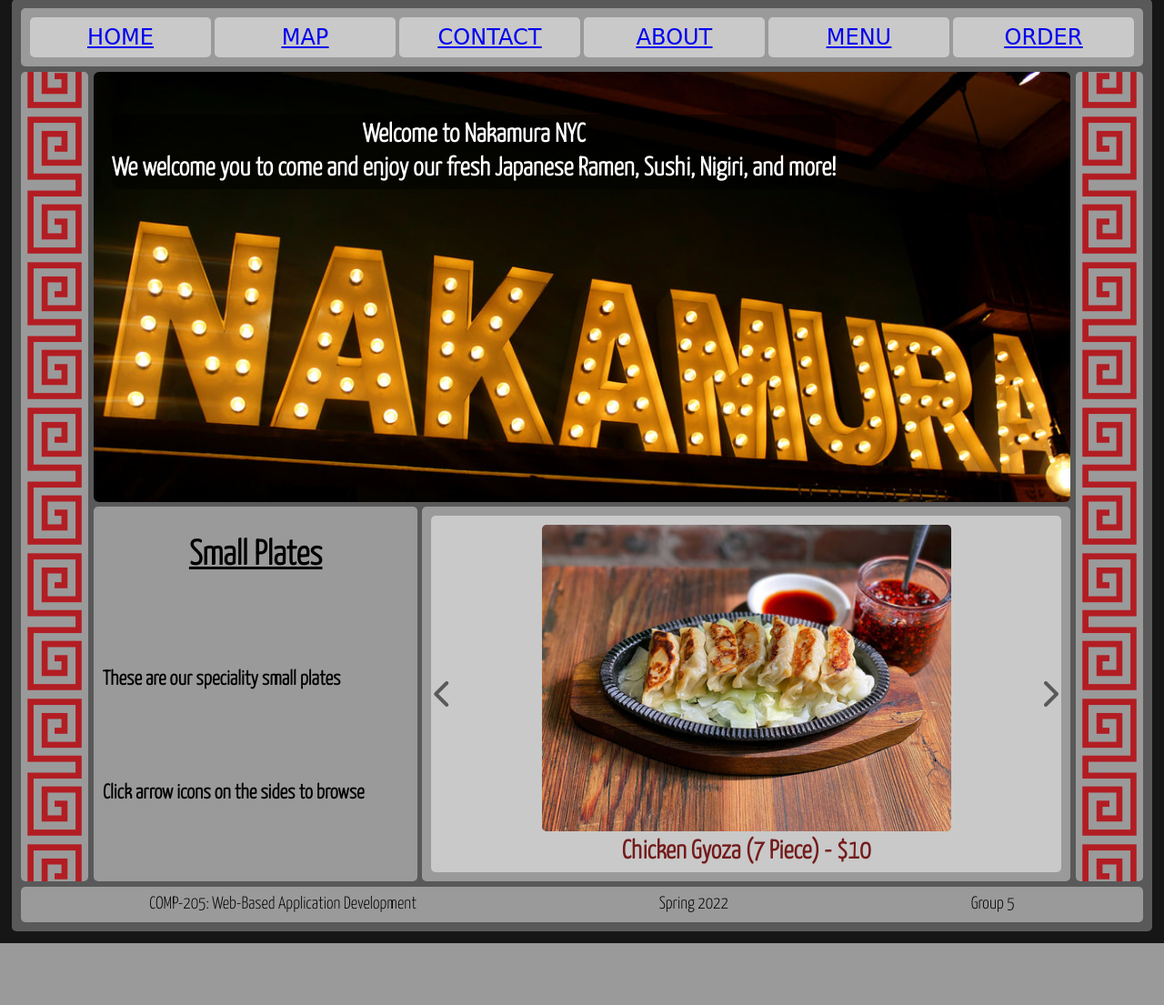
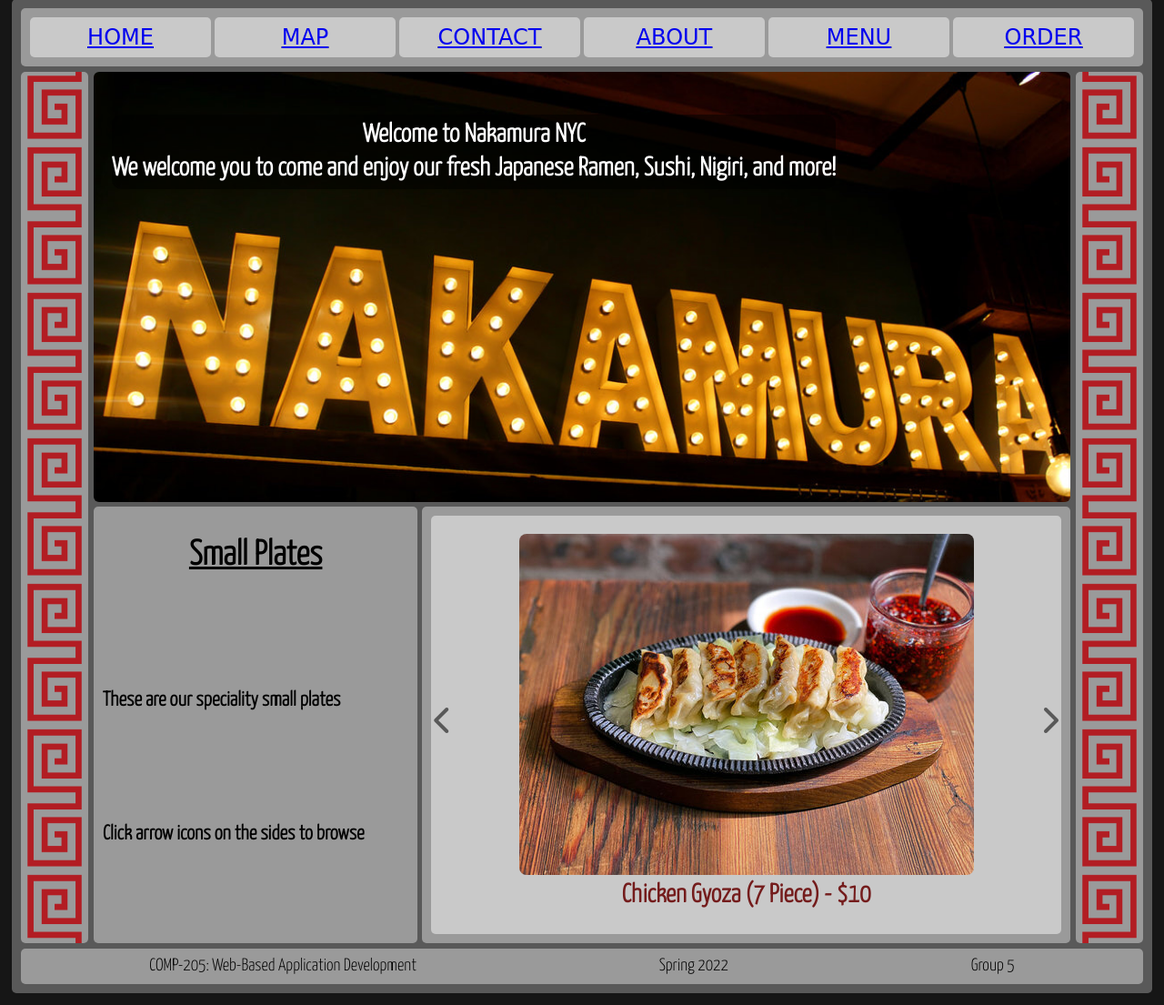
Before and after one commit to alyyxxander/nakamura, a PHP site: page / in a window 1280 px wide. Shown: the part 14-1119 px from the top of the page at 91% size. Before the commit the page ends 1051 px from the top, so only its background shows below. Run offline with PHP 8.4, Linux system fonts and the light colour scheme; some libraries are stand-ins or nearby versions; some web fonts are replaced.

Commit message:
added a min height to images on carousel

```diff
--- a/style.css
+++ b/style.css
@@ -19,10 +19,6 @@ body {
                 https://tinyurl.com/yrxu7but
 
 */
-
-
-
-
 
 
 
@@ -317,21 +313,18 @@ hr {
     margin: 8px 0;
 }
 
-.carousel-tile img {
-    width: 92%;
-    max-width: 450px;
-	border-radius: 5px;
-	margin-top: 10px;
-    object-fit: cover;
+.carousel-container img {
+	border-radius: 8px;
+	min-height: 375px;
 }
 
 .carousel-tile {
 	background-color: #c9c9c9;
 	border-radius: 5px;
-	display: flex;
 	align-items: center;
 	justify-content: center;
 	flex-direction: column;
+	padding: 20px;
 }
 
 .carousel-tile h2 {
@@ -344,6 +337,7 @@ hr {
 	grid-template-columns: 1fr 2fr;
     gap: 5px;
 }
+
 
 #prev, #next {
   color:#595959;
```
